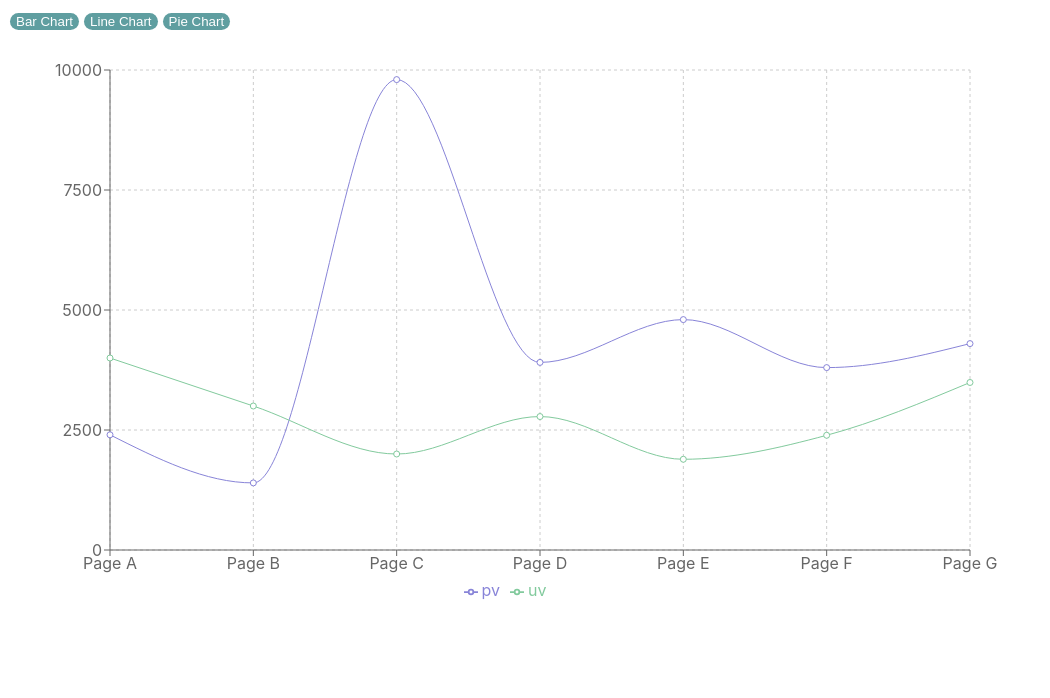
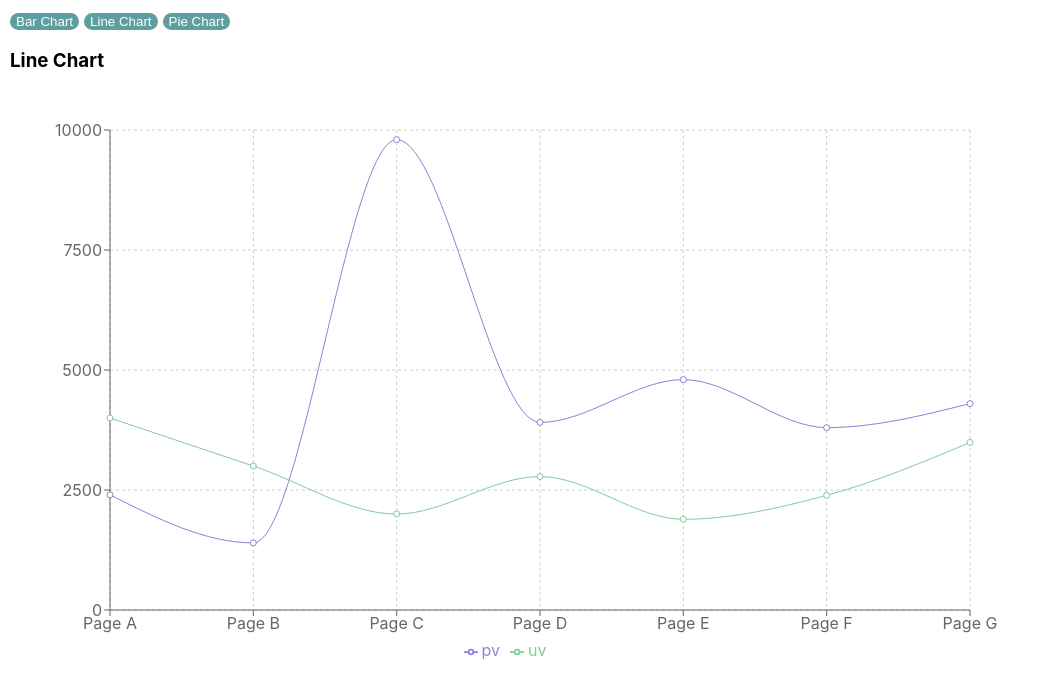
Before and after one commit to choitaehoon1998/mes_chart, a React (Create React App) app: page / in a window 1280 px wide. Both pictures are taken after a click on the button "Line Chart". Shown: the top 698 px of the page, without its empty margins (0-1050 px from the left). Built offline with nearby package versions, Linux system fonts and the light colour scheme.

Commit message:
Line chart header add

```diff
--- a/src/chart/LineChart.js
+++ b/src/chart/LineChart.js
@@ -15,6 +15,7 @@ const LineChartExample = () => {
   const [data, setData] = useState(chartData);
   return (
     <>
+      <h3>Line Chart</h3>
       <LineChart
         width={1000}
         height={600}
```
